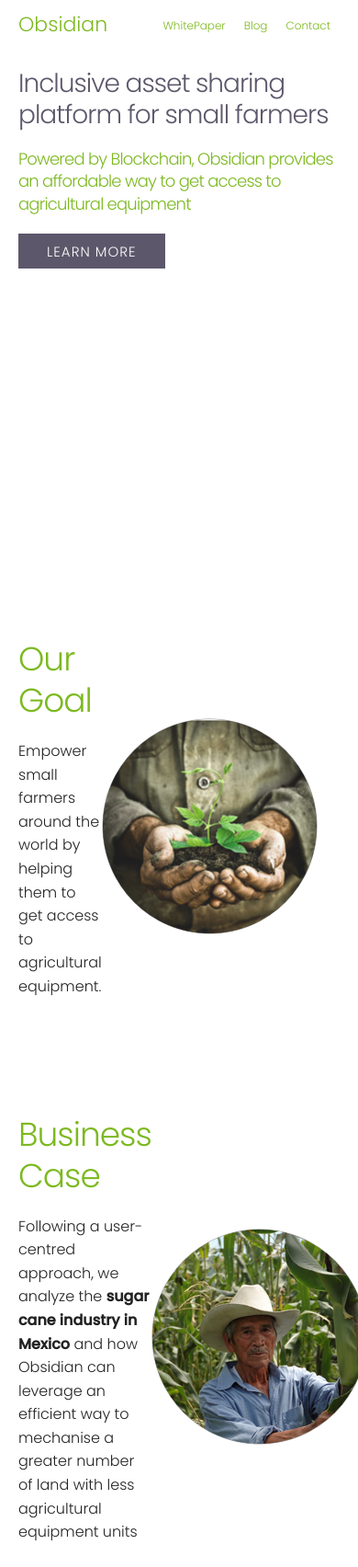
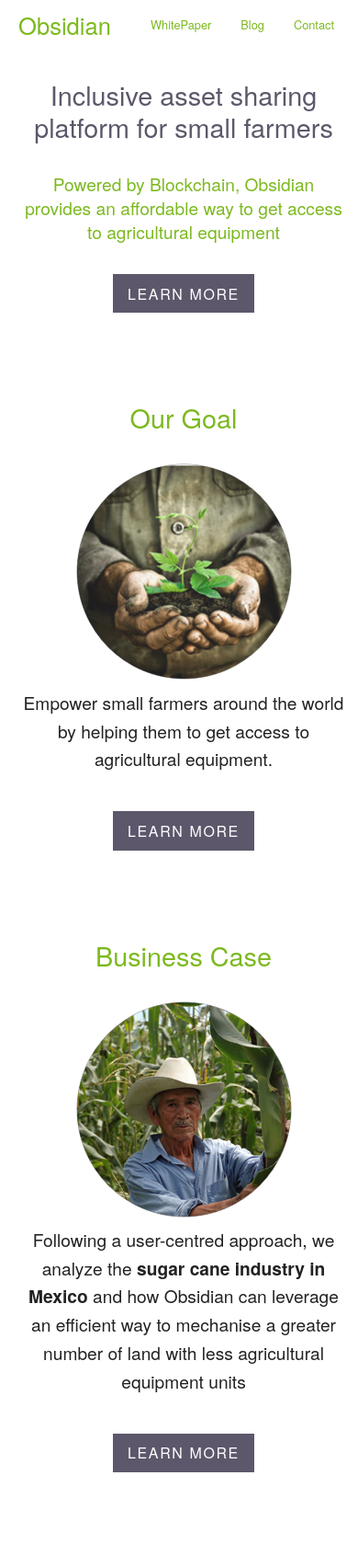
Before and after one commit to Obsidian-Project/obsidian-project.github.io, a Jekyll site: the page built from index.html, in a window 390 px wide. Shown: the whole page at 92% size. Built offline with Jekyll 4.4.1, drawn with Linux system fonts in a browser that asks for light colours; after the commit the page ends 1649 px from its top, so only the background shows below that.

Commit message:
restructured mobile version

```diff
--- a/Gemfile
+++ b/Gemfile
@@ -23,5 +23,9 @@ group :jekyll_plugins do
    gem "jekyll-feed", "~> 0.6"
 end
 
+group :jekyll_plugins do
+    gem 'jekyll-livereload'
+end
+
 # Windows does not include zoneinfo files, so bundle the tzinfo-data gem
 gem 'tzinfo-data', platforms: [:mingw, :mswin, :x64_mingw, :jruby]
--- a/index.html
+++ b/index.html
@@ -13,23 +13,27 @@ page: home
 </section>
 <section>
     <div class="goal">
+        <h2>Our Goal</h2>
+        <div class="image-container">
+                <img src="/assets/hand.png" alt="Empowering small farmers" />
+            </div>
         <div class="text-container padding-top-zero">
-            <h2>Our Goal</h2>
             <p>Empower small farmers around the world by helping them to get access to agricultural equipment.</p>
+            <button class="btn-obsidian">Learn more</button>
         </div>
-        <div class="image-container">
-            <img src="/assets/hand.png" alt="Empowering small farmers" />
-        </div>
+
     </div>
     <div class="business-case">
+            <h2>Business Case</h2>
+
+        <div class="image-container">
+                <img src="/assets/man.png" alt="Sugar cane industry in Mexico" />
+        </div>
         <div class="text-container padding-top-zero">
-            <h2>Business Case</h2>
             <p>Following a user-centred approach, we analyze the
                 <span>sugar cane industry in Mexico</span> and how Obsidian can leverage an efficient way to mechanise a greater
                 number of land with less agricultural equipment units</p>
-        </div>
-        <div class="image-container">
-                <img src="/assets/man.png" alt="Sugar cane industry in Mexico" />
+                <button class="btn-obsidian">Learn more</button>
         </div>
     </div>
 </section>
--- a/styles.scss
+++ b/styles.scss
@@ -9,50 +9,42 @@
 $secondary-color: #5D576B;
 $primary-color: #7CB91F;
 $button-background-color: #5D576B;
-$height-larger-than-desktop    : "max-height: 800px" !default;
-
-body {
+$height-larger-than-desktop: "max-height: 800px" !default;
+html {
+    font-size: 16px;
     font-family: 'Poppins', sans-serif;
     font-weight: 100;
-    font-size: 16px;
-    min-width: 300px;
+}
+body {
+    min-width: 400px;
+    text-align: center;
 }
 
-section {
-    height: 60vh;
-    .text-container{
-        padding-top: 2rem;
-        h1{
+.navigation, h1, h2, h3, h4, section {
+    margin-bottom: 2rem;
+    letter-spacing: normal;
+}
+
+h1 {
     color: $secondary-color;
-            margin-bottom: 2rem;
-            font-size: 2.8rem;
+    font-size: 1.8rem;
 }
 h2 {
     color: $primary-color;
-        }
-        h4{
-
-            color: $primary-color; //cambia
-            margin-bottom: 2rem;
     font-size: 1.8rem;
 }
-        &.padding-top-zero{
-            padding-top: 0;
+h3 {
+    font-size: 1.6rem;
 }
+h4 {
+    color: $primary-color;
+    font-size: 1.2rem;
 }
-    .goal, .business-case {
-        margin-top: 10rem;
-        display: flex;
-        align-content: center;
-        align-items: center;
-        justify-content: space-between;
-        img{
-            margin-right: 8rem;
+h5 {
+    font-size: 1.2rem;
 }
-        span{
-            font-weight: bold;
-        }
-    }
+p {
+    font-size: 1.2rem;
 }
 
 .navigation {
@@ -64,39 +56,68 @@ section {
     a {
         color: $primary-color;
         text-decoration: none;
-        font-size: 1.2rem;
+        font-size: 0.8rem;
         &.navigation-brand {
-            font-size: 2.2rem;
+            font-size: 1.6rem;
         }
         &:hover{
             text-decoration: none;
             opacity: 0.8;
         }
     }
-
     .navigation-right {
-        float: right;
+        display: inline-flex;
+        align-items: center;
+        align-content: center;
+        ul {
+            margin: 0;
+            padding: 0;
             display: flex;
             align-items: center;
             align-content: center;
-        ul {
-            display: inline-flex;
             list-style: none;
-            margin: 0;
             li {
-                margin: 1rem;
+                margin: 0 1rem;
+                display: flex;
+                align-items: center;
+                align-content: center;
             }
+        }
+    }
+}
+
+section {
+    .text-container{
+        &.padding-top-zero{
+            padding-top: 0;
+        }
+    }
+
+    .goal, .business-case {
+        display: flex;
+        flex-direction: column;
+        align-content: center;
+        align-items: center;
+        margin-top: 5rem;
+        img{
+            margin: auto;
+        }
+        span{
+            font-weight: bold;
         }
     }
 }
 
 // Button
 .btn-obsidian {
+    padding: 0.6rem 1rem;
+    height: auto;
+    line-height: normal;
     color: #fff;
     background-color:$secondary-color;
-    border-color: $secondary-color;
+    border: none;
     border-radius: 0;
-    font-size: 1.5rem;
+    font-size: 1rem;
     font-weight: 100;
     &:hover {
         opacity: 0.8;
@@ -110,114 +131,121 @@ button:focus {
     outline:0;
 }
 
-@media (#{$bp-larger-than-phablet}) {
-    body {
-        font-size: 24px;
-    }
-    .container {
-        width: 100%;
-    }
-    .navigation {
-        padding-left: 8rem;
-        padding-right: 8rem;
-    }
-    section {
-        height: 80vh;
-        font-size: 24px;
-        .text-container {
-            font-size: 24px;
-            padding: 3rem 8rem;
-            h1 {
-                color: white;
-                text-shadow: 0.5px 0.5px #303030;
+// @media (#{$bp-larger-than-phablet}) {
+//     body {
+//         font-size: 24px;
+//     }
+//     .container {
+//         width: 100%;
+//     }
+//     .navigation {
+//         padding-left: 8rem;
+//         padding-right: 8rem;
+//     }
+//     section {
+//         height: 80vh;
+//         font-size: 24px;
+//         .text-container {
+//             font-size: 24px;
+//             padding: 3rem 8rem;
+//             h1 {
+//                 color: white;
+//                 text-shadow: 0.5px 0.5px #303030;
 
-            }
-            h4 {
-                color: $secondary-color;
-                font-size: 1.5rem;
-            }
-        }
-        &.home {
-            background: url("/assets/home-image.jpeg");
-            background-repeat: no-repeat;
-            background-size: 100% 80%;
-        }
-    }
-    .btn-obsidian {
-        font-size: 1.5rem;
-    }
-}
+//             }
+//             h4 {
+//                 color: $secondary-color;
+//                 font-size: 1.5rem;
+//             }
+//         }
+//         &.home {
+//             background: url("/assets/home-image.jpeg");
+//             background-repeat: no-repeat;
+//             background-size: 100% 80%;
+//         }
+//     }
+//     .btn-obsidian {
+//         font-size: 1.5rem;
+//     }
+// }
 
-@media (#{$bp-larger-than-tablet}){
+// @media (#{$bp-larger-than-tablet}){
 
-        section {
-            height: 80vh;
-            .text-container {
-                width: 60%;
-                h1 {
-                    color: white;
-                    text-shadow: 0.5px 0.5px #303030;
+//         section {
+//             height: 80vh;
+//             .text-container {
+//                 width: 60%;
+//                 h1 {
+//                     color: white;
+//                     text-shadow: 0.5px 0.5px #303030;
 
-                }
-                h4 {
-                    color: $secondary-color;
-                    font-size: 1.5rem;
-                }
-            }
-            &.home {
-                background: url("/assets/home-image.jpeg");
-                background-repeat: no-repeat;
-                background-size: 100% 90%;
-            }
-        }
-    }
+//                 }
+//                 h4 {
+//                     color: $secondary-color;
+//                     font-size: 1.5rem;
+//                 }
+//             }
+//             &.home {
+//                 background: url("/assets/home-image.jpeg");
+//                 background-repeat: no-repeat;
+//                 background-size: 100% 90%;
+//             }
+//         }
+//     }
 
 
-@media (#{$bp-larger-than-desktop  }) {
-    .navigation {
-        a {
-            font-size: 1.4rem;
-            &.navigation-brand {
-                font-size: 3rem;
-            }
-        }
-    }
-    section {
-        height: 80vh;
-        .text-container {
-            width: 60%;
-            h1 {
-                color: white;
-                text-shadow: 0.5px 0.5px #303030;
-                font-size: 4rem;
+// @media (#{$bp-larger-than-desktop  }) {
+//     .navigation {
+//         a {
+//             font-size: 1.4rem;
+//             &.navigation-brand {
+//                 font-size: 3rem;
+//             }
+//         }
+//     }
+//     section {
+//         height: 80vh;
+//         .text-container {
+//             width: 60%;
+//             h1 {
+//                 color: white;
+//                 text-shadow: 0.5px 0.5px #303030;
+//                 font-size: 4rem;
 
-            }
-            h4 {
-                color: $secondary-color;
-                font-size: 2rem;
-            }
-        }
-        &.home {
-            background: url("/assets/home-image.jpeg");
-            background-repeat: no-repeat;
-            background-size: 100% 100%;
-        }
-    }
-}
-@media (#{$bp-larger-than-desktophd  }) {
-    section {
-        .text-container {
-        width: 50%;
-        h1 {
-            color: white;
-            text-shadow: 0.5px 0.5px #303030;
-            font-size: 5rem;
+//             }
+//             h4 {
+//                 color: $secondary-color;
+//                 font-size: 2rem;
+//             }
+//         }
+//         &.home {
+//             background: url("/assets/home-image.jpeg");
+//             background-repeat: no-repeat;
+//             background-size: 100% 100%;
+//         }
+//     }
+// }
+// @media (#{$bp-larger-than-desktophd  }) {
+//     section {
+//         .text-container {
+//         width: 50%;
+//         h1 {
+//             color: white;
+//             text-shadow: 0.5px 0.5px #303030;
+//             font-size: 3.5rem;
 
-        }
-        h4 {
-            color: $secondary-color;
-            font-size: 2.5rem;
-        }
-    }
-}
-}
+//         }
+//         h2 {
+//             color: $primary-color;
+//             font-size: 3.5rem;
+//         }
+//         p {
+//             font-size: 2rem;
+//         }
+//         h4 {
+//             color: $secondary-color;
+//             font-size: 2.5rem;
+//         }
+//     }
+// }
+// }
```
Also changed, not shown: Gemfile.lock. Lines whose indentation alone changed are shown as unchanged.
